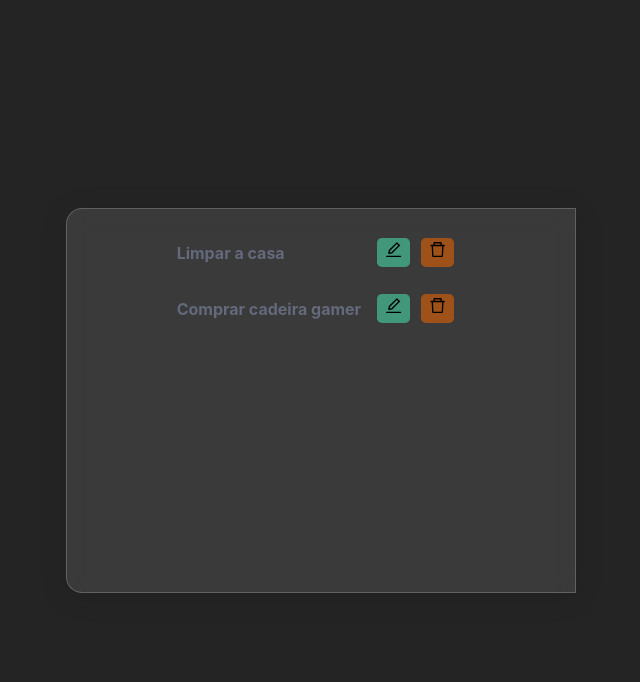
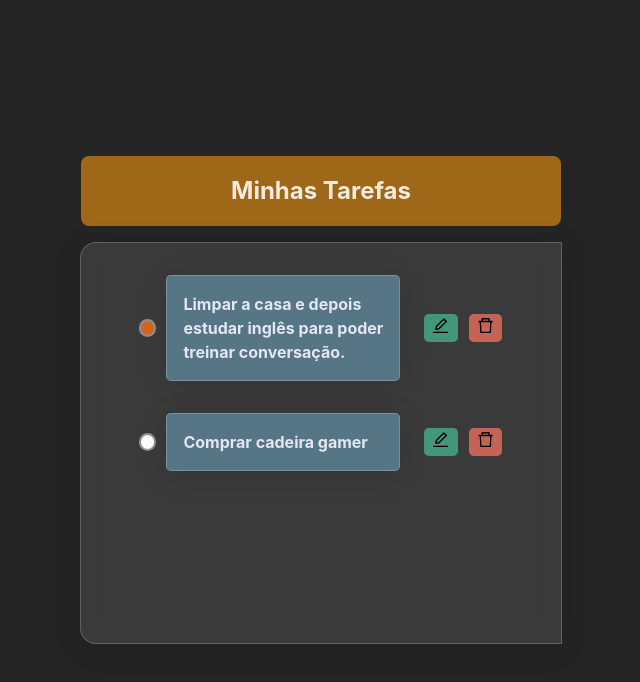
Before and after one commit to Jreng7/taskflow, a React (Vite) app in the folder client/: page / in a window 1280 px wide. Shown: the top 682 px of the page, without its empty margins (319-959 px from the left). Built offline with nearby package versions, Linux system fonts and the light colour scheme.

Commit message:
style:(App.css) header and h2

```diff
--- a/client/src/App.css
+++ b/client/src/App.css
@@ -22,7 +22,7 @@ button {
 }
 
 .btn2{
-  background-color: rgb(158, 81, 25);
+  background-color: rgb(197, 99, 86);
   border: 1px solid transparent;
   transition: 0.3s ease;
 }
@@ -33,7 +33,17 @@ button {
   color: rgb(207, 189, 165);
 }
 
+.title {
+  display: flex;
+  align-items: center;
+  justify-content: center;
+  width: 480px;
+  height: 70px;
+  background-color: rgb(158, 104, 24);
+  margin-bottom: 1rem;
+  border-radius: 0.5rem;
 
+}
 
 .container {
   color: rgba(255, 255, 255, 0.87);
@@ -47,8 +57,8 @@ button {
 }
 
 .todos {
-  width: 508px;
-  height: 383px;
+  width: 480px;
+  height: 400px;
   overflow-y: scroll;
 
   background: rgba(255, 255, 255, 0.1); /* Branco com 10% de opacidade */
@@ -73,14 +83,28 @@ button {
 
   font-size: 1rem;
   font-weight: bold;
-  color: #64697b;
+  color: #e4e7f3;
+  padding: 1rem;
+  margin-right: 1.5rem;
+  border-radius: 0.3rem;
+  background-color: #567685;
+  backdrop-filter: blur(10px);
+  -webkit-backdrop-filter: blur(10px);
+  border: 1px solid rgba(255, 255, 255, 0.2);
+  box-shadow: 0 4px 30px rgba(0, 0, 0, 0.1);
+  transition: 0.3s ease;
 }
+
+.todo p:hover {
+  border: 1px solid rgba(255, 255, 255, 0.76);
+}
+
 .checkbox {
   width: 1.1rem;
   height: 1.1rem;
   border-radius: 50%;
 
-  border: 2px solid #64697b;
+  border: 2px solid #8c8f99;
   box-shadow: none;
   margin: 10px;
 }
--- a/client/src/App.jsx
+++ b/client/src/App.jsx
@@ -2,8 +2,8 @@ import "./App.css";
 import { AiOutlineEdit, AiOutlineDelete } from 'react-icons/ai'
 
 const arrayTasks = [
-  { name: "Limpar a casa"},
-  { name: "Comprar cadeira gamer"},
+  { name: "Limpar a casa e depois estudar inglês para poder treinar conversação.", status: true },
+  { name: "Comprar cadeira gamer", status: false },
 ]
 
 const Todos = ({ dados }) => {
@@ -12,6 +12,7 @@ const Todos = ({ dados }) => {
       {dados.map(itemPercorrido => {
         return (
           <div className="todo">
+            <button className="checkbox" style={ {backgroundColor: itemPercorrido.status ? 'chocolate ' : 'white' } }></button>
             <p>{itemPercorrido.name}</p>
             <button className="btn1"><AiOutlineEdit></AiOutlineEdit></button>
             <button className="btn2"><AiOutlineDelete></AiOutlineDelete></button>
@@ -27,6 +28,9 @@ function App() {
   return (
     <>
       <main className="container">
+        <header className="title">
+          <h2>Minhas Tarefas</h2>
+        </header>
         <Todos dados={arrayTasks}></Todos>
       </main>
     </>
```
